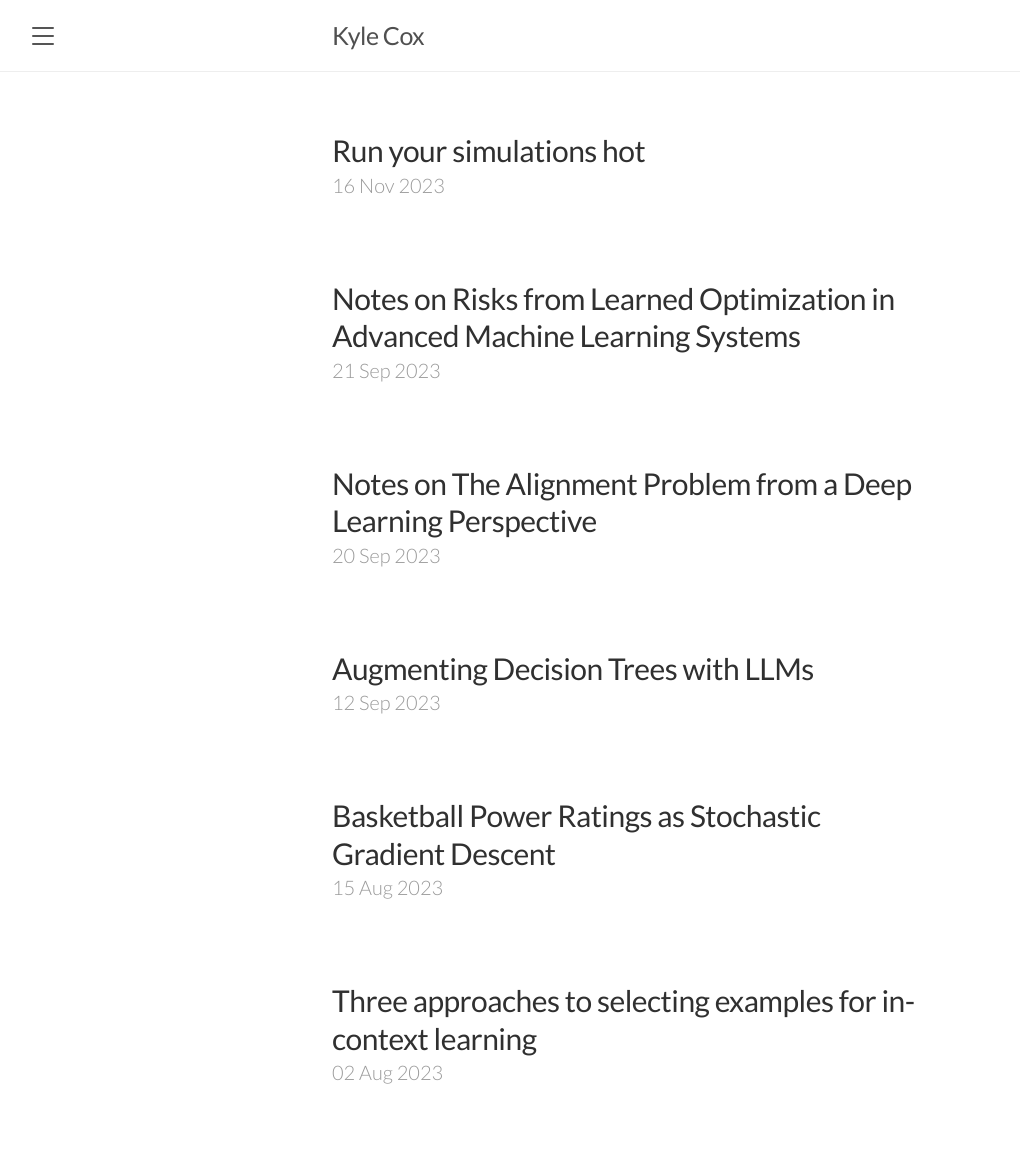
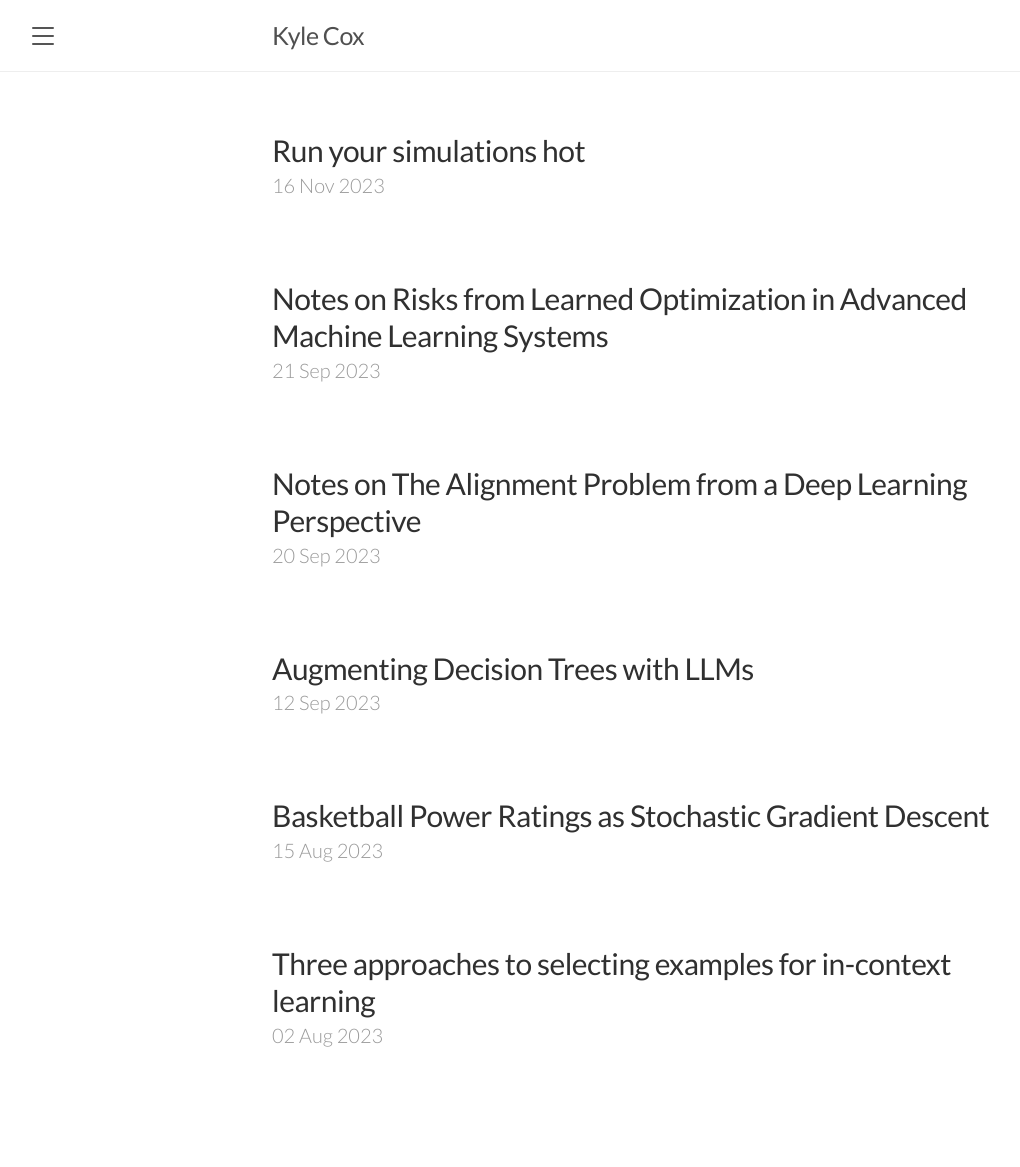
Before and after one commit to xocelyk/xocelyk.github.io, a Jekyll site: the page built from index.html, in a window 1280 px wide. Shown: the whole page, without its empty margins (8-1028 px from the left). Built offline with Jekyll 4.4.1, drawn with Linux system fonts in a browser that asks for light colours; nearby versions of some CDN libraries; the list of posts is cut into pages by our own code; after the commit the page ends 1130 px from its top, so only the background shows below that.

Commit message:
test format update for mobile

```diff
--- a/_includes/nba_table.html
+++ b/_includes/nba_table.html
@@ -9,3 +9,4 @@
 <script src="https://code.jquery.com/jquery-3.5.1.js"></script>
 <script src="https://cdn.datatables.net/1.10.21/js/jquery.dataTables.min.js"></script>
 <script src="main.js"></script>
+<!-- Table Container for Scrolling -->
--- a/public/css/lanyon.css
+++ b/public/css/lanyon.css
@@ -41,15 +41,13 @@
 }
 
 html {
-  font-family: 'Lato', sans-serif;
+  font-family: "Lato", Georgia, "Times New Roman", serif;
   font-weight: 300;
 }
 
 h1, h2, h3, h4, h5, h6 {
-  font-family: "Lato", sans-serif;
+  font-family: "Lato", Helvetica, Arial, sans-serif;
   font-weight: 400;
-  /* bold */
-
   color: #313131;
   letter-spacing: -.025rem;
 }
@@ -559,26 +557,3 @@
 .layout-reverse.sidebar-overlay #sidebar-checkbox:checked ~ .sidebar {
   box-shadow: -.25rem 0 .5rem rgba(0,0,0,.1);
 }
-
-.table-container {
-  overflow-x: auto; /* Allows horizontal scrolling if needed */
-  width: 100%; /* Ensures the container takes full width */
-  max-width: none; /* Removes any max-width restrictions */
-}
-
-/* Ensure no restrictive styling on parent elements */
-.parent-selector { /* Replace with actual parent selector */
-  max-width: none; /* Example of overriding a restrictive rule */
-  /* Other necessary overrides */
-}
-
-@media (min-width: 1024px) { /* for larger screens */
-  .table-container {
-      width: 95%; /* or any other value that makes sense for your design */
-      margin: 0 auto; /* centers the table if less than 100% */
-  }
-}
-
-.container {
-  max-width: 50%; /* This will allow the container to take the full width of the viewport */
-}
```
